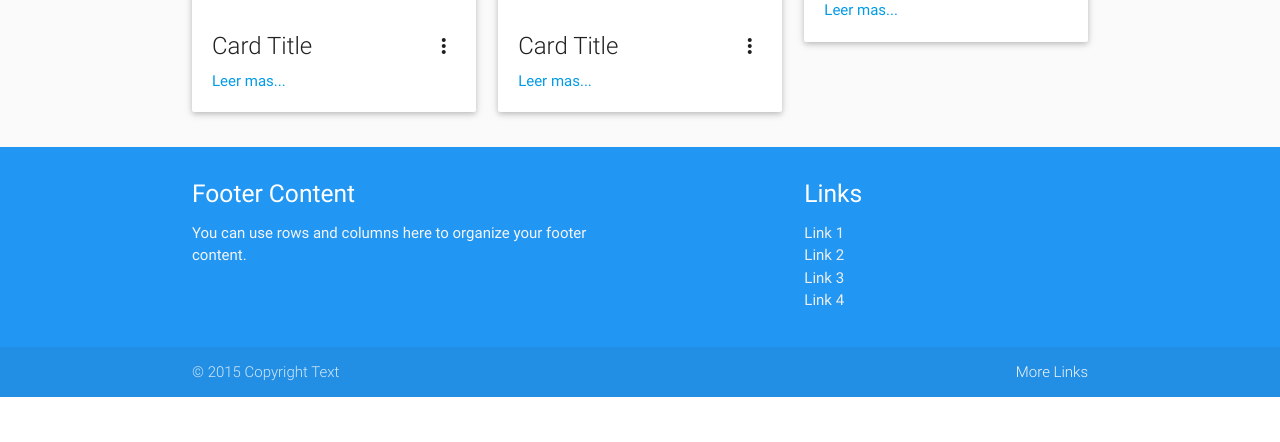
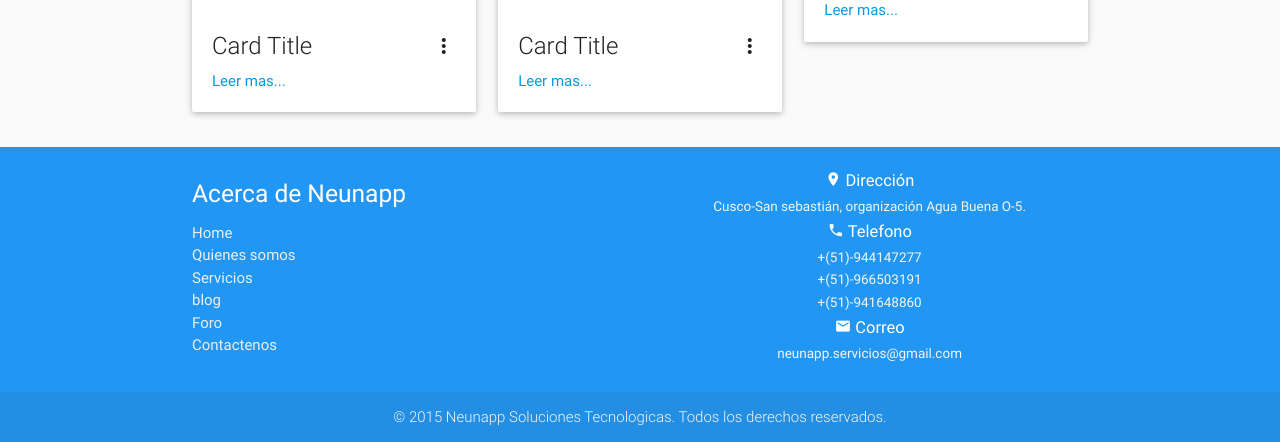
Before and after one commit to neunapp/swn, a Django app: template swnneunapp/templates/home/index.html in a window 1280 px wide. Shown: the part 1773-2215 px from the top of the page. Before the commit the page ends 2170 px from the top, so only its background shows below. Run offline with Django 3.2, Linux system fonts and the light colour scheme; the template is opened without the code that fills it, so the values that code supplies are empty; some libraries are stand-ins or nearby versions.

Commit message:
acabado del footer

```diff
--- a/swnneunapp/static/css/style.css
+++ b/swnneunapp/static/css/style.css
@@ -152,3 +152,21 @@ div[role="navigation"] {
     margin: 4em auto 6em;
   }
 }
+
+
+/* --------------------------------
+
+Footer content
+
+-------------------------------- */
+
+.footer-title {
+  font-size: 1.1em;
+  text-align: center;
+  display: block;
+}
+
+.footer-info {
+  margin: 2px 0;
+  font-size: 0.9em;
+}
--- a/swnneunapp/templates/include/footer.html
+++ b/swnneunapp/templates/include/footer.html
@@ -4,19 +4,33 @@
 
       <div class="row">
 
-        <div class="col l6 s12">
-          <h5 class="white-text">Footer Content</h5>
-          <p class="grey-text text-lighten-4">You can use rows and columns here to organize your footer content.</p>
+        <div class="col l4 s12">
+          <h5 class="white-text">Acerca de Neunapp</h5>
+          <ul>
+            <li><a class="grey-text text-lighten-3" href="#!">Home</a></li>
+            <li><a class="grey-text text-lighten-3" href="#!">Quienes somos</a></li>
+            <li><a class="grey-text text-lighten-3" href="#!">Servicios</a></li>
+            <li><a class="grey-text text-lighten-3" href="#!">blog</a></li>
+            <li><a class="grey-text text-lighten-3" href="#!">Foro</a></li>
+            <li><a class="grey-text text-lighten-3" href="#!">Contactenos</a></li>
+          </ul>
         </div>
 
-        <div class="col l4 offset-l2 s12">
-          <h5 class="white-text">Links</h5>
-          <ul>
-            <li><a class="grey-text text-lighten-3" href="#!">Link 1</a></li>
-            <li><a class="grey-text text-lighten-3" href="#!">Link 2</a></li>
-            <li><a class="grey-text text-lighten-3" href="#!">Link 3</a></li>
-            <li><a class="grey-text text-lighten-3" href="#!">Link 4</a></li>
-          </ul>
+        <div class="col l6 offset-l2 s12">
+          <div class="footer-section">
+            <span class="white-text footer-title"><i class="mdi-communication-location-on"></i> Dirección</span>
+            <p class="grey-text text-lighten-4 footer-info center">Cusco-San sebastián, organización Agua Buena O-5.</p>
+          </div>
+          <div class="footer-section">
+            <span class="white-text footer-title"><i class="mdi-communication-call"></i> Telefono</span>
+            <p class="grey-text text-lighten-4 footer-info center">+(51)-944147277</p>
+            <p class="grey-text text-lighten-4 footer-info center">+(51)-966503191</p>
+            <p class="grey-text text-lighten-4 footer-info center">+(51)-941648860</p>
+          </div>
+          <div class="footer-section">
+            <span class="white-text footer-title"><i class="mdi-communication-email"></i> Correo</span>
+            <p class="grey-text text-lighten-4 footer-info center">neunapp.servicios@gmail.com</p>
+          </div>
         </div>
 
       </div>
@@ -24,9 +38,8 @@
   </div>
 
   <div class="footer-copyright">
-    <div class="container">
-      © 2015 Copyright Text
-      <a class="grey-text text-lighten-4 right" href="#!">More Links</a>
+    <div class="container center grey-text text-lighten-4">
+      © 2015 Neunapp Soluciones Tecnologicas. Todos los derechos reservados.
     </div>
   </div>
 
```
